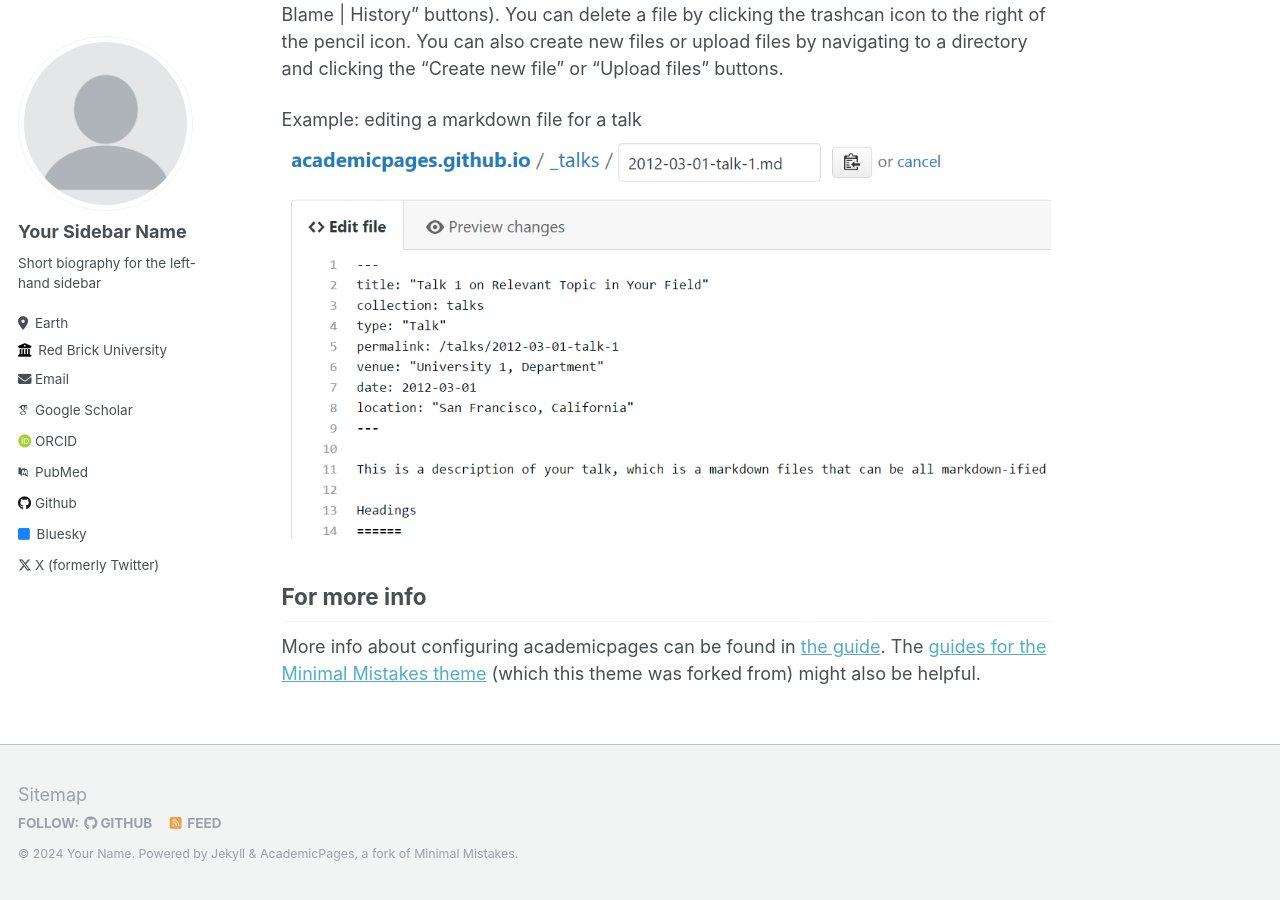
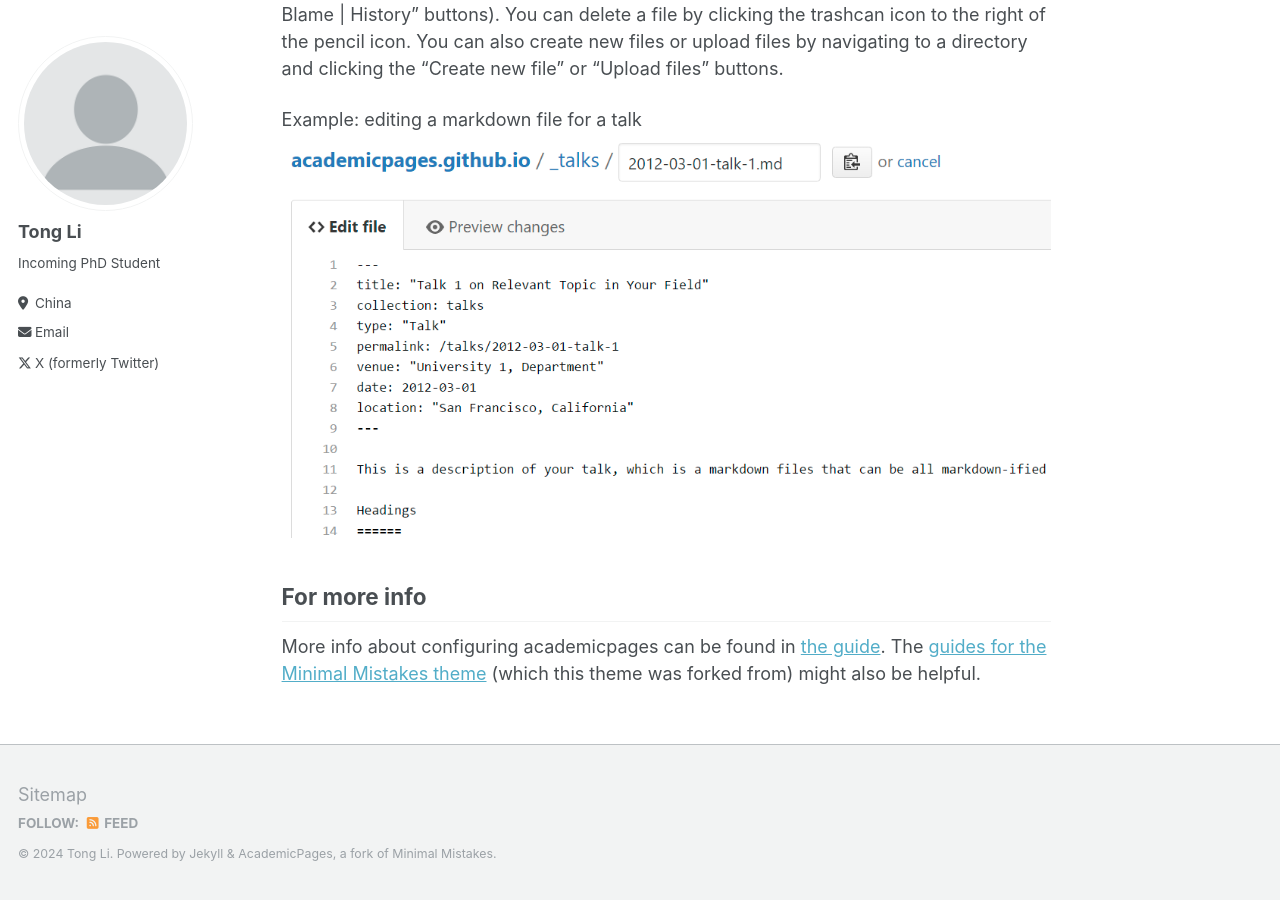
Before and after one commit to litonglinguistics/litonglinguistics.github.io, a Jekyll site: the page built from _pages/about.md, in a window 1280 px wide and 900 px high, scrolled down 2463 px. Built offline with Jekyll 4.4.1, drawn with Linux system fonts in a browser that asks for light colours; some web fonts are replaced; some of the changed text lies outside the part shown.

Commit message:
_config.yml

```diff
--- a/_config.yml
+++ b/_config.yml
@@ -8,13 +8,13 @@
 
 # Basic Site Settings
 locale                   : "en-US"
-title                    : "Your Name / Site Title"
+title                    : "Tong Li / 李彤"
 title_separator          : "-"
-name                     : &name "Your Name"
+name                     : &name "Tong Li"
 description              : &description "personal description"
-url                      : https://academicpages.github.io # the base hostname & protocol for your site e.g. "https://mmistakes.github.io"
+url                      : https://litonglinguistics.github.io # the base hostname & protocol for your site e.g. "https://mmistakes.github.io"
 baseurl                  : "" # the subpath of your site, e.g. "/blog"
-repository               : "academicpages/academicpages.github.io"
+repository               : "litonglinguistics/litonglinguistics.github.io"
 
 # Site Author - The following control what appear as part of the author content on the side bar.
 #               If a field is blank the icon and link will not appear, otherwise it will be shown.
@@ -22,32 +22,32 @@ repository               : "academicpages/academicpages.github.io"
 author:
   # Biographic information
   avatar           : "profile.png"
-  name             : "Your Sidebar Name"
+  name             : "Tong Li"
   pronouns         : # example: "she/her"
-  bio              : "Short biography for the left-hand sidebar"
-  location         : "Earth"
-  employer         : "Red Brick University"
+  bio              : "Incoming PhD Student"
+  location         : "China"
+  employer         :
   uri              : # URL
-  email            : "none@example.org"
+  email            : "litong_lt@tju.edu.cn"
 
   # Academic websites
   arxiv            : # URL - Update with the correct link to your profile
-  googlescholar    : "https://scholar.google.com/citations?user=PS_CX0AAAAAJ"
+  googlescholar    :
   impactstory      : # URL
-  orcid            : "http://orcid.org/yourorcidurl"
-  pubmed           : "https://www.ncbi.nlm.nih.gov/pubmed/?term=john+snow"
+  orcid            :
+  pubmed           :
   researchgate     : # URL
 
   # Repositories and software development
   bitbucket        : # Username - Update with your username on the site
   codepen          : # Username
   dribbble         : # Username
-  github           : "academicpages"
+  github           :
   kaggle           : # Username
   stackoverflow    : # User number or user number and name (i.e., use "1" or "1/jeff-atwood")
 
   # Social media
-  bluesky          : "bsky.app" # Replace this with you Bluesky username
+  bluesky          : # Replace this with you Bluesky username
   facebook         : # Username
   flickr           : # Username
   foursquare       : # Username
```
